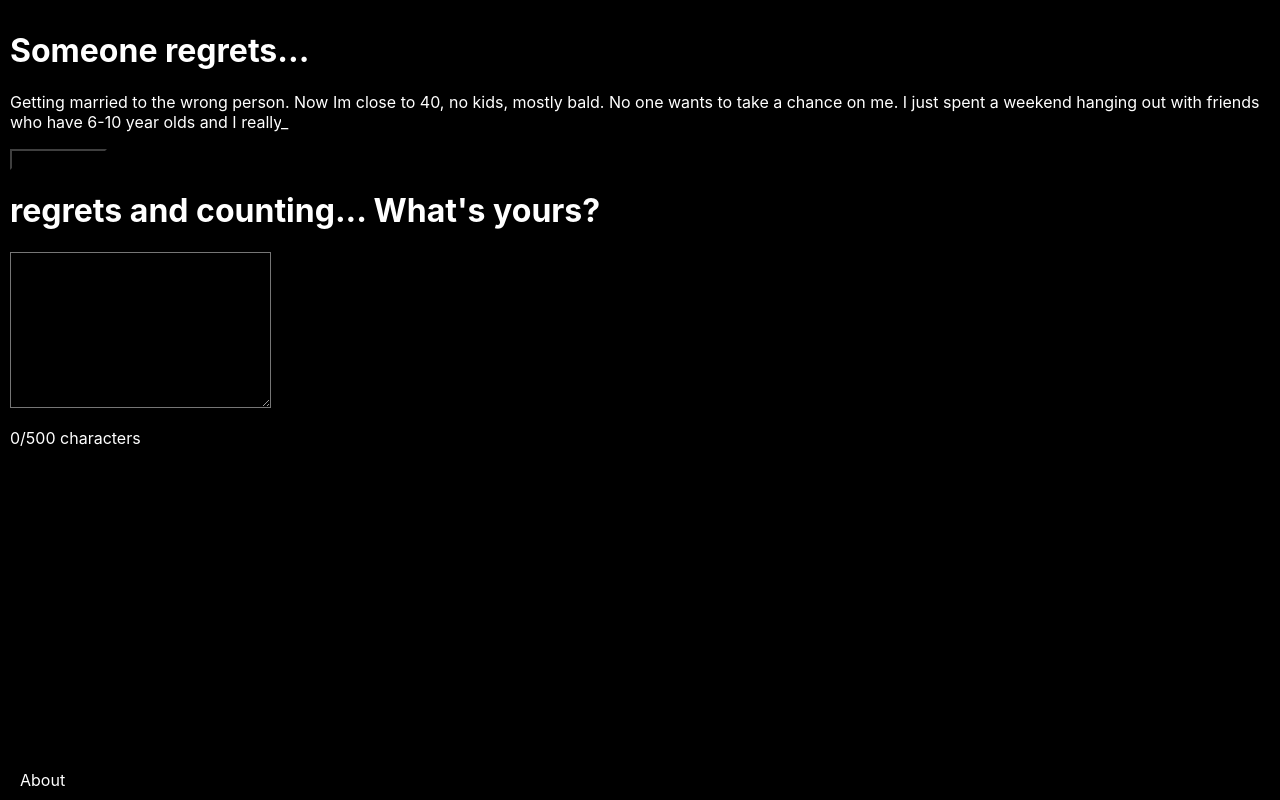
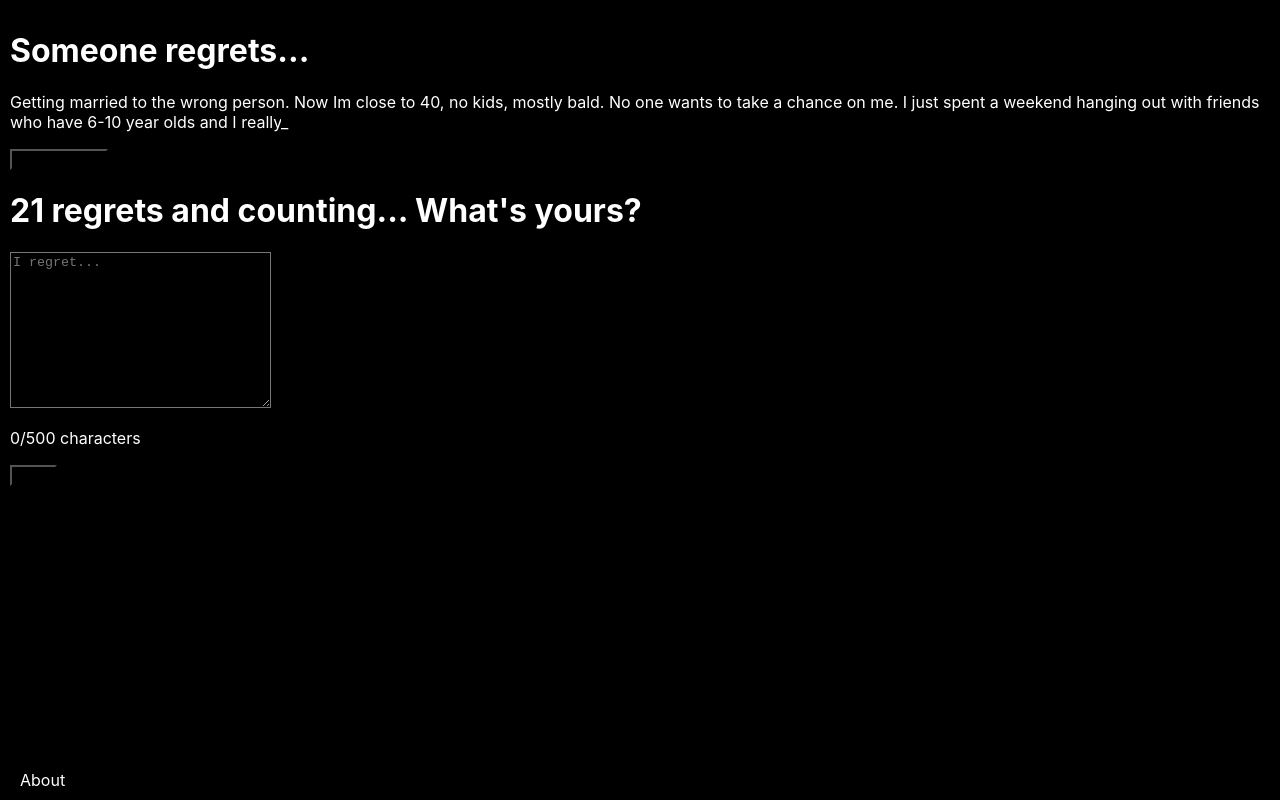
Before and after one commit to jkgh20/life-regrets-frontend, a React (Create React App) app: page / in a window 1280 px wide. Shown: the top 800 px of the page. Built offline with nearby package versions, Linux system fonts and the light colour scheme.

Commit message:
Continue separating read and write views

```diff
--- a/src/App.js
+++ b/src/App.js
@@ -4,13 +4,46 @@ import React from 'react';
 import ReadView from './ReadView';
 import WriteView from './WriteView';
 
+const DEFAULT_MESSAGES = [
+  "Not getting divorced sooner. Spent too much time being miserable.",
+  "Not spending enough time with my son when he was younger.",
+  "Spending too much time on side projects at the expense of spending time with my kids.",
+  "Not pursuing mathematics when I was doing my cs degree in college.",
+  "Holding back in life",
+  "Not marrying my high school sweetheart.",
+  "Having children. Decided it wasn't for me.",
+  "Spending way too much time at work instead of investing it in myself.",
+  "Not buying a thousand bitcoins when they were worth $3!",
+  "Being born.",
+];
+
 class App extends React.Component {
+  constructor(props) {
+    super(props);
+    this.setNumberOfRegrets = this.setNumberOfRegrets.bind(this);
+    this.state = {
+      numberOfRegrets: DEFAULT_MESSAGES.length
+    }
+  }
+
+  setNumberOfRegrets(count) {
+    this.setState({
+      numberOfRegrets: count
+    });
+  }
+
   render() {
     return (
       <div id="app">
-        <ReadView />
+        <ReadView
+          defaultMessages={DEFAULT_MESSAGES}
+          numberOfRegrets={this.state.numberOfRegrets}
+          setNumberOfRegrets={this.setNumberOfRegrets}
+        />
 
-        <WriteView />
+        <WriteView
+          numberOfRegrets={this.state.numberOfRegrets}
+        />
 
         <div id="footer">
           About
--- /dev/null
+++ b/src/Helper.js
@@ -0,0 +1 @@
+export const LAMBDA_URL = "https://m8o1q7cin4.execute-api.us-east-2.amazonaws.com/prod";
--- a/src/ReadView.js
+++ b/src/ReadView.js
@@ -1,31 +1,8 @@
 import './App.css';
+import { LAMBDA_URL } from './Helper.js'
 import axios from 'axios';
 import React from 'react';
 import Typed from 'typed.js';
-
-
-let LAMBDA_URL = "https://m8o1q7cin4.execute-api.us-east-2.amazonaws.com/prod";
-let DEFAULT_MESSAGES = [
-  "Not getting divorced sooner. Spent too much time being miserable.",
-  "Not spending enough time with my son when he was younger.",
-  "Spending too much time on side projects at the expense of spending time with my kids.",
-  "Not pursuing mathematics when I was doing my cs degree in college.",
-  "Holding back in life",
-  "Not marrying my high school sweetheart.",
-  "Having children. Decided it wasn't for me.",
-  "Spending way too much time at work instead of investing it in myself.",
-  "Not buying a thousand bitcoins when they were worth $3!",
-  "Being born.",
-];
-let DEFAULT_COUNT = DEFAULT_MESSAGES.length;
-
-function Button(props) {
-  return (
-    <button id="button" onClick={props.onClick}>
-      {props.value}
-    </button>
-  );
-}
 
 function sleep(ms) {
   return new Promise(resolve => setTimeout(resolve, ms));
@@ -36,19 +13,28 @@ class ReadView extends React.Component {
     super(props);
 
     this.queryDb = this.queryDb.bind(this);
+    this.typeHeader = this.typeHeader.bind(this);
     this.typeMessage = this.typeMessage.bind(this);
 
     this.state = {
-      count: DEFAULT_COUNT,
-      message: "",
-      characterCount: 0
+      message: ""
     }
   }
 
   queryDb(onFirstLoad) {
-    this.setState({
-      message: "Getting married to the wrong person. Now Im close to 40, no kids, mostly bald. No one wants to take a chance on me. I just spent a weekend hanging out with friends who have 6-10 year olds and I really think I've missed out. I wasted my time and her time. Time is the one thing you cant get back. Don't waste it on the wrong person."
-    });
+    if (1 === 1) {
+      this.props.setNumberOfRegrets(21);
+      this.setState({
+        message: "Getting married to the wrong person. Now Im close to 40, no kids, mostly bald. No one wants to take a chance on me. I just spent a weekend hanging out with friends who have 6-10 year olds and I really think I've missed out. I wasted my time and her time. Time is the one thing you cant get back. Don't waste it on the wrong person."
+      });
+    } else {
+      let count = this.props.numberOfRegrets;
+      let messages = this.props.defaultMessages;
+      let randomMessage = messages[Math.floor(Math.random() * count)]
+      this.setState({
+        message: randomMessage
+      });
+    }
     // axios.get(`${LAMBDA_URL}/read`)
     //   .then(response => {
     //     if (onFirstLoad) {
@@ -68,38 +54,41 @@ class ReadView extends React.Component {
     //   });
   }
 
+  typeHeader() {
+    const options = {
+    	strings: ['Regrets.^1300 We all have them.^500', 'Someone regrets...'],
+      typeSpeed: 20,
+      backSpeed: 10,
+      cursorChar: '_',
+      onComplete: self => self.cursor.remove()
+    };
+    this.headerTyped = new Typed(this.headerText, options);
+  }
+
   typeMessage(message) {
     const options = {
-    	strings: [message],
+      strings: [message],
       typeSpeed: 1,
       backSpeed: 1,
       cursorChar: '_',
       onComplete: self => {
+        // TODO: Show everything else after rendering the 1st message
         self.cursor.remove()
       }
     };
-    this.typed2 = new Typed(this.myMessage, options);
+    this.messageTyped = new Typed(this.messageText, options);
   }
 
   async componentDidMount() {
     this.queryDb(true);
-
-    const options = {
-    	strings: ['Regrets.^1300 We all have them.^500', 'Someone regrets...'],
-      typeSpeed: 20,
-      backSpeed: 10,
-      onComplete: self => self.cursor.remove(),
-      cursorChar: '_'
-    };
-    this.typed = new Typed(this.myElement, options);
-
+    this.typeHeader();
     await sleep(4800);
-
     this.typeMessage(this.state.message)
   }
 
   componentWillUnmount() {
-    this.typed.destroy();
+    this.headerTyped.destroy();
+    this.messageTyped.destroy();
   }
 
   render() {
@@ -107,20 +96,17 @@ class ReadView extends React.Component {
       <div id="read">
         <h1 id="read-header">
           <span
-            ref={myElement => { this.myElement = myElement; }}
+            ref={headerText => { this.headerText = headerText; }}
           />
         </h1>
         <p id="read-message">
           <span
-            ref={myMessage => { this.myMessage = myMessage; }}
+            ref={messageText => { this.messageText = messageText; }}
           />
         </p>
-        <div id="everything-else">
-          <Button
-            value="Read another"
-            onClick={() => this.queryDb(false)}
-          />
-        </div>
+        <button
+          onClick={() => this.queryDb(false)}
+        >Read Another</button>
       </div>
     );
   }
--- a/src/WriteView.js
+++ b/src/WriteView.js
@@ -1,16 +1,16 @@
 import './App.css';
+import { LAMBDA_URL } from './Helper.js'
 import axios from 'axios';
 import React from 'react';
 
-let LAMBDA_URL = "https://m8o1q7cin4.execute-api.us-east-2.amazonaws.com/prod";
 let CHARACTER_LIMIT = 500;
 
 class WriteView extends React.Component {
   constructor(props) {
     super(props);
 
+    this.updateCharacterCount = this.updateCharacterCount.bind(this);
     this.writeToDb = this.writeToDb.bind(this);
-    this.updateCharacterCount = this.updateCharacterCount.bind(this);
 
     this.state = {
       characterCount: 0
@@ -35,7 +35,7 @@ class WriteView extends React.Component {
       <div id="write">
         <h1>
             <span>
-            {this.state.count} regrets and counting... What's yours?
+            {this.props.numberOfRegrets} regrets and counting... What's yours?
             </span>
         </h1>
         <textarea
@@ -44,14 +44,14 @@ class WriteView extends React.Component {
             cols="30"
             onChange={this.updateCharacterCount}
             maxLength={CHARACTER_LIMIT}
+            placeholder="I regret..."
         />
         <p>
             {this.state.characterCount}/{CHARACTER_LIMIT} characters
         </p>
-        {/* <Button
-            value="Send"
-            onClick={() => this.writeToDb("My life.")}
-            /> */}
+        <button
+          onClick={() => this.writeToDb(this.state.message)}
+        >Send</button>
       </div>
     );
   }
```
